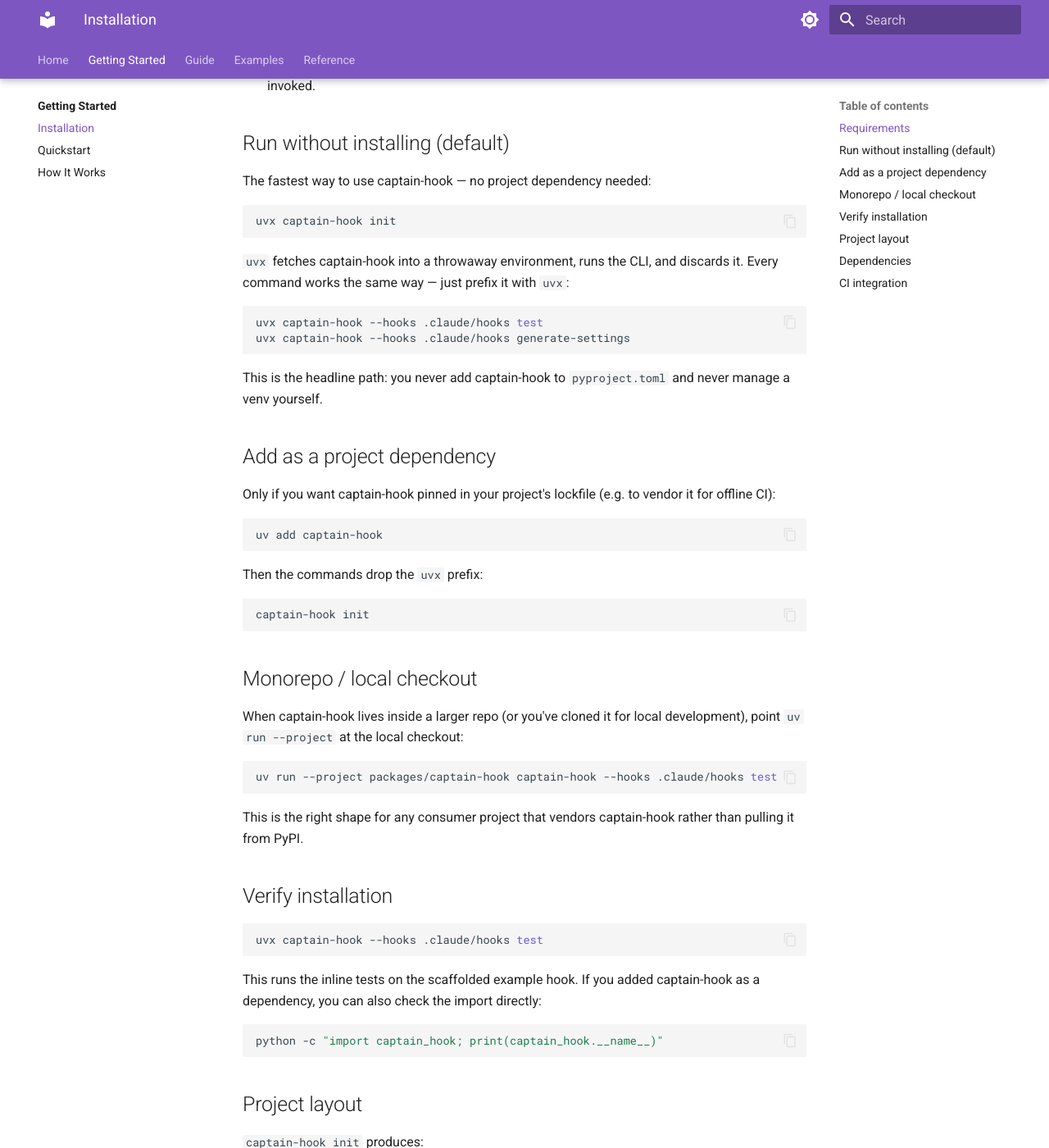
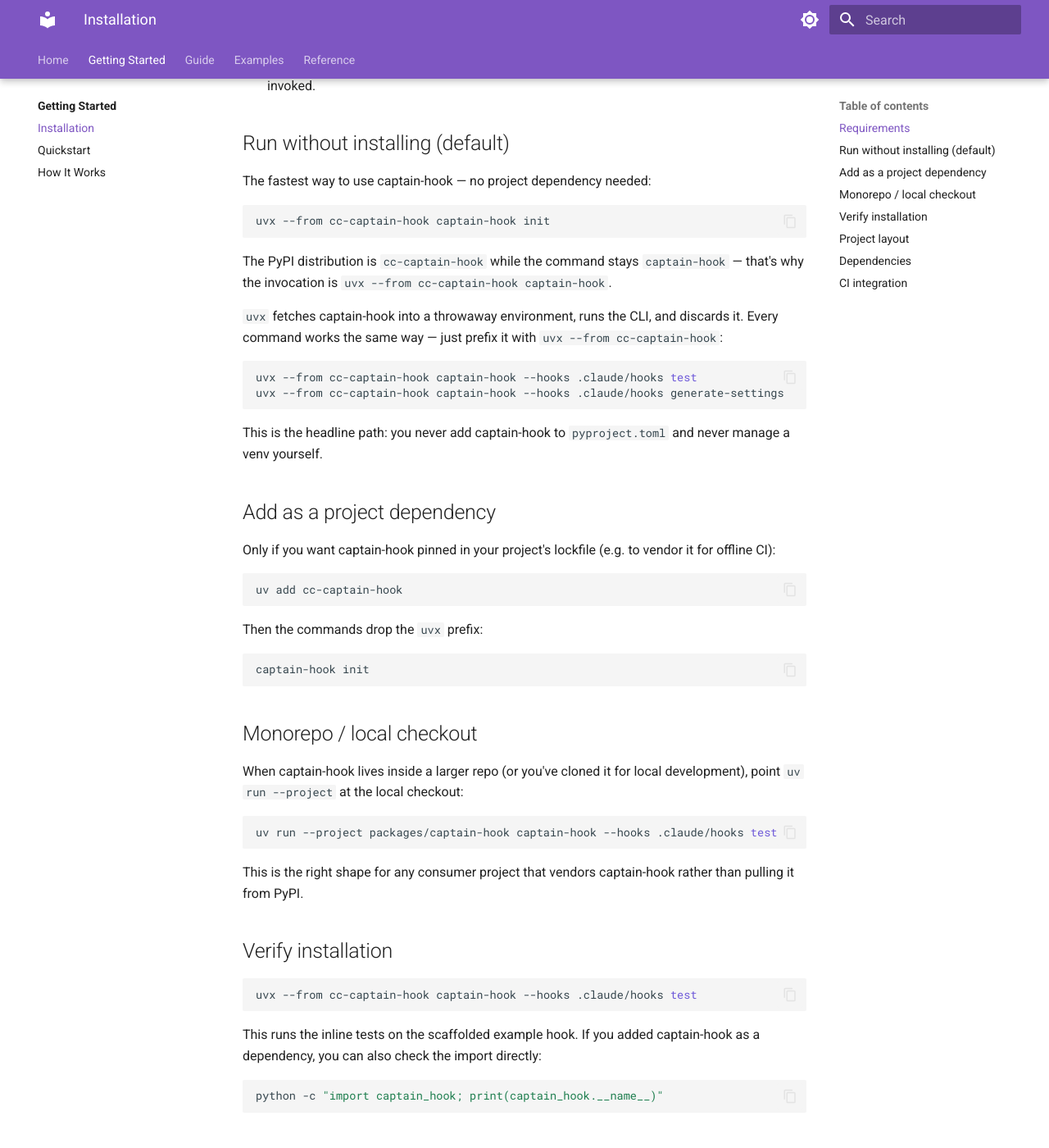
Before and after one commit to yasyf/captain-hook, an MkDocs documentation site: the page built from docs/getting-started/installation.md, in a window 1280 px wide and 1400 px high, scrolled down 246 px. Shown: the whole window at 82% size. Built offline with MkDocs 1.6.1 and Material for MkDocs 9.7.7, drawn with Linux system fonts in a browser that asks for light colours; some of the changed text lies outside the part shown.

Commit message:
chore: publish as cc-captain-hook on PyPI (CLI stays captain-hook via uvx --from)

````diff
--- a/docs/getting-started/installation.md
+++ b/docs/getting-started/installation.md
@@ -10,14 +10,16 @@
 The fastest way to use captain-hook — no project dependency needed:
 
 ```bash
-uvx captain-hook init
+uvx --from cc-captain-hook captain-hook init
 ```
 
-`uvx` fetches captain-hook into a throwaway environment, runs the CLI, and discards it. Every command works the same way — just prefix it with `uvx`:
+The PyPI distribution is `cc-captain-hook` while the command stays `captain-hook` — that's why the invocation is `uvx --from cc-captain-hook captain-hook`.
+
+`uvx` fetches captain-hook into a throwaway environment, runs the CLI, and discards it. Every command works the same way — just prefix it with `uvx --from cc-captain-hook`:
 
 ```bash
-uvx captain-hook --hooks .claude/hooks test
-uvx captain-hook --hooks .claude/hooks generate-settings
+uvx --from cc-captain-hook captain-hook --hooks .claude/hooks test
+uvx --from cc-captain-hook captain-hook --hooks .claude/hooks generate-settings
 ```
 
 This is the headline path: you never add captain-hook to `pyproject.toml` and never manage a venv yourself.
@@ -27,7 +29,7 @@
 Only if you want captain-hook pinned in your project's lockfile (e.g. to vendor it for offline CI):
 
 ```bash
-uv add captain-hook
+uv add cc-captain-hook
 ```
 
 Then the commands drop the `uvx` prefix:
@@ -49,7 +51,7 @@
 ## Verify installation
 
 ```bash
-uvx captain-hook --hooks .claude/hooks test
+uvx --from cc-captain-hook captain-hook --hooks .claude/hooks test
 ```
 
 This runs the inline tests on the scaffolded example hook. If you added captain-hook as a dependency, you can also check the import directly:
@@ -105,7 +107,7 @@
     steps:
       - uses: actions/checkout@v4
       - uses: astral-sh/setup-uv@v5
-      - run: uvx captain-hook --hooks .claude/hooks test
+      - run: uvx --from cc-captain-hook captain-hook --hooks .claude/hooks test
 ```
 
 `setup-uv` installs uv (which provides Python 3.12+ and `uvx`), so there's no separate Python or install step. Drop `--json` in if a downstream reporter consumes the output. For the monorepo install mode, swap the run line for `uv run --project packages/captain-hook captain-hook --hooks .claude/hooks test`.
--- a/pyproject.toml
+++ b/pyproject.toml
@@ -1,5 +1,5 @@
 [project]
-name = "captain-hook"
+name = "cc-captain-hook"
 version = "0.1.0"
 description = "Declarative hook framework for Claude Code"
 readme = "README.md"
@@ -57,6 +57,9 @@
 requires = ["uv_build>=0.11,<0.12"]
 build-backend = "uv_build"
 
+[tool.uv.build-backend]
+module-name = "captain_hook"
+
 [tool.pytest.ini_options]
 testpaths = ["tests"]
 asyncio_mode = "auto"
````
Also changed, not shown: README.md (+7 -5 lines), docs/index.md (+1 -1 lines), docs/reference/cli.md (+5 -5 lines), 4 other files.
